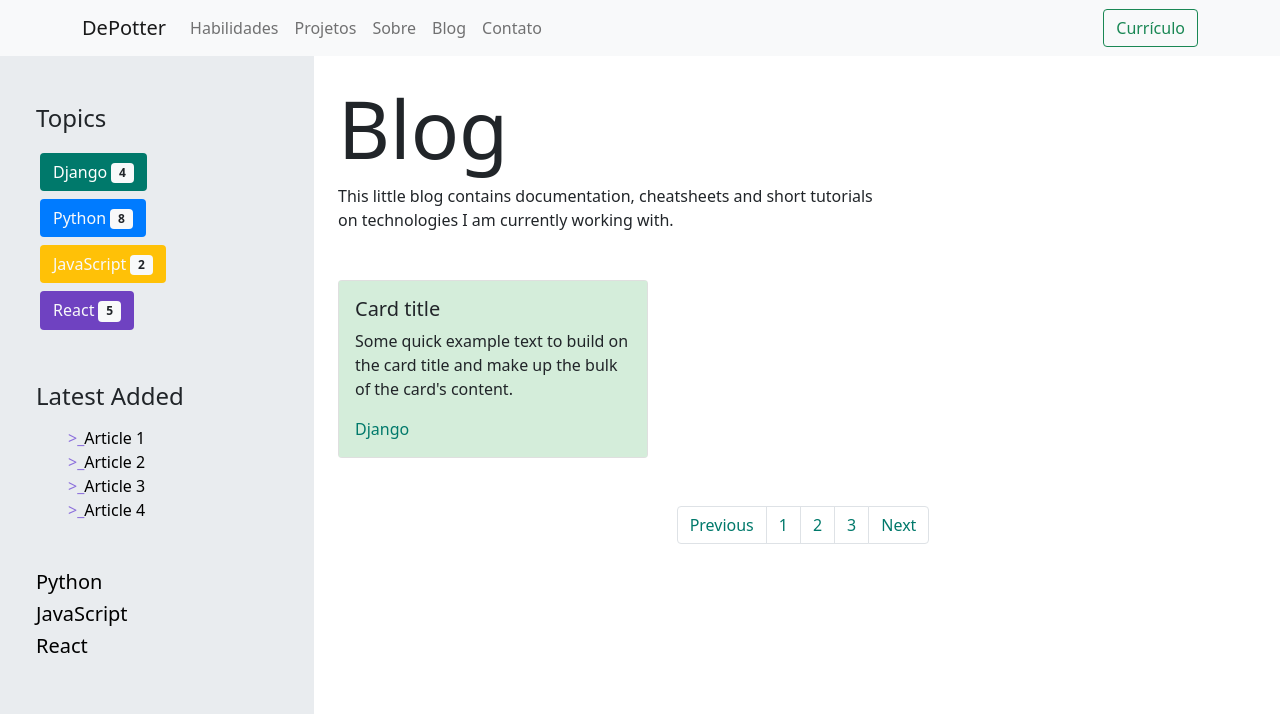
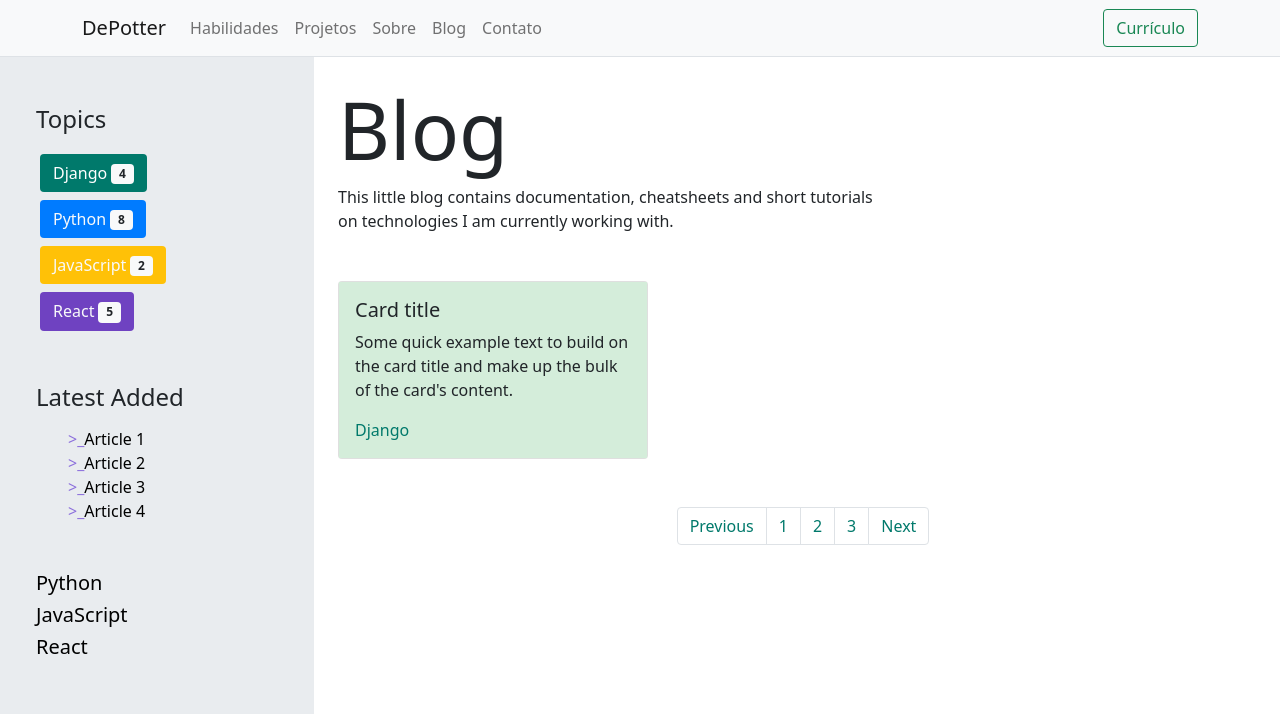
Before and after one commit to DePotterDev/personal-website, a Django app: page /blog/ in a window 1280 px wide. Shown: the top 714 px of the page. Run offline with Django 3.2, Linux system fonts and the light colour scheme; parts of the project's set-up code (start-up, migrations or seed data) failed here and were passed over; some libraries are stand-ins or nearby versions.

Commit message:
Style: navbar

```diff
--- a/static_files/css/style.css
+++ b/static_files/css/style.css
@@ -7,19 +7,16 @@
 }
 
 /* Basics */
-ul {
+ul{
     list-style-type: none;
 }
-
 a{
     text-decoration: none;
     color: black;
 }
-
 a:hover{
     color: #5a2fd1;
 }
-
 .viewport{
     height:600px;
 }
@@ -115,7 +112,6 @@ ul {
 .circle{
     border-radius: 50%;
 }
-
 /* Blog */
 .page-link{
     color: var(--darkgreen)
--- a/templates/navbar-blog.html
+++ b/templates/navbar-blog.html
@@ -1,7 +1,7 @@
 {% load static %}
 
 {% block nav %}
-<nav class="navbar navbar-expand-lg navbar-light bg-light sticky-top">
+<nav class="navbar navbar-expand-lg navbar-light bg-light sticky-top border-bottom">
   <div class="container">
     <a class="navbar-brand" href="{% url 'core:home' %}">DePotter</a>
     <button class="navbar-toggler" type="button" data-bs-toggle="collapse" data-bs-target="#navbarSupportedContent" aria-controls="navbarSupportedContent" aria-expanded="false" aria-label="Toggle navigation">
--- a/templates/navbar-home.html
+++ b/templates/navbar-home.html
@@ -1,7 +1,7 @@
 {% load static %}
 
 {% block nav %}
-<nav class="navbar navbar-expand-lg navbar-light bg-light sticky-top">
+<nav class="navbar navbar-expand-lg navbar-light bg-light sticky-top border-bottom">
   <div class="container">
     <a class="navbar-brand" href="{% url 'core:home' %}">DePotter</a>
     <button class="navbar-toggler" type="button" data-bs-toggle="collapse" data-bs-target="#navbarSupportedContent" aria-controls="navbarSupportedContent" aria-expanded="false" aria-label="Toggle navigation">
```
Also changed, not shown: templates/home.html (+1 -6 lines). Lines whose indentation alone changed are shown as unchanged.
